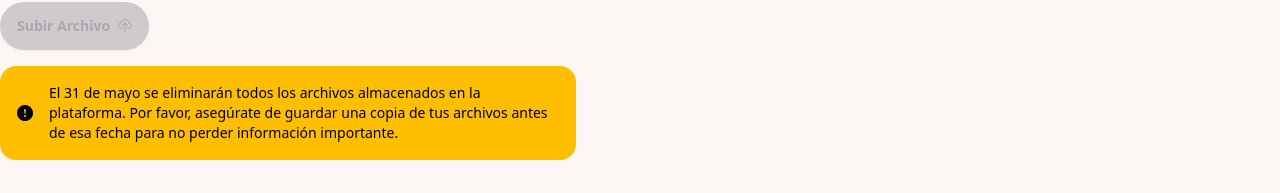
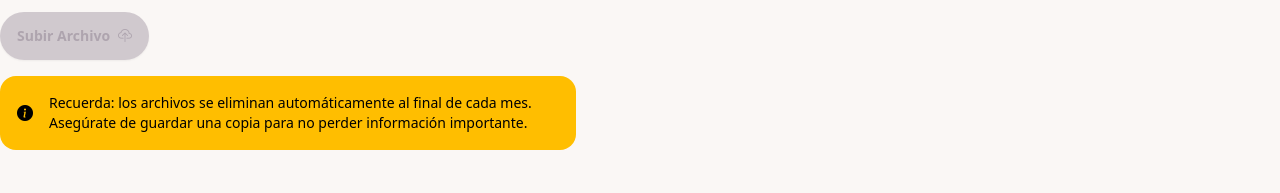
Before and after one commit to DruChill/PontiCloud, a React (Vite) app: page / in a window 1280 px wide. Shown: the part 493-686 px from the top of the page. Built offline with nearby package versions, Linux system fonts and the light colour scheme; no server answers; the database is empty.

Commit message:
Update alert message in App component: simplify text and change icon for clarity

```diff
--- a/src/App.jsx
+++ b/src/App.jsx
@@ -166,9 +166,10 @@ const App = () => {
           </form>
 
           <div role="alert" className="alert alert-warning max-w-xl mt-4">
-            <i className="bi bi-exclamation-circle-fill"></i>
-            <span className='text-sm'>El 31 de mayo se eliminarán todos los archivos almacenados en la plataforma.
-              Por favor, asegúrate de guardar una copia de tus archivos antes de esa fecha para no perder información importante.</span>
+            <i class="bi bi-info-circle-fill"></i>
+            <span className='text-sm'>Recuerda: los archivos se eliminan automáticamente al final de cada mes. Asegúrate de guardar una copia para no perder información importante.</span>
+            {/* <span className='text-sm'>El 31 de mayo se eliminarán todos los archivos almacenados en la plataforma.
+              Por favor, asegúrate de guardar una copia de tus archivos antes de esa fecha para no perder información importante.</span> */}
           </div>
         </div>
         <div className='grid grid-cols-1 lg:gap-3 gap-0 items-center'>
```
